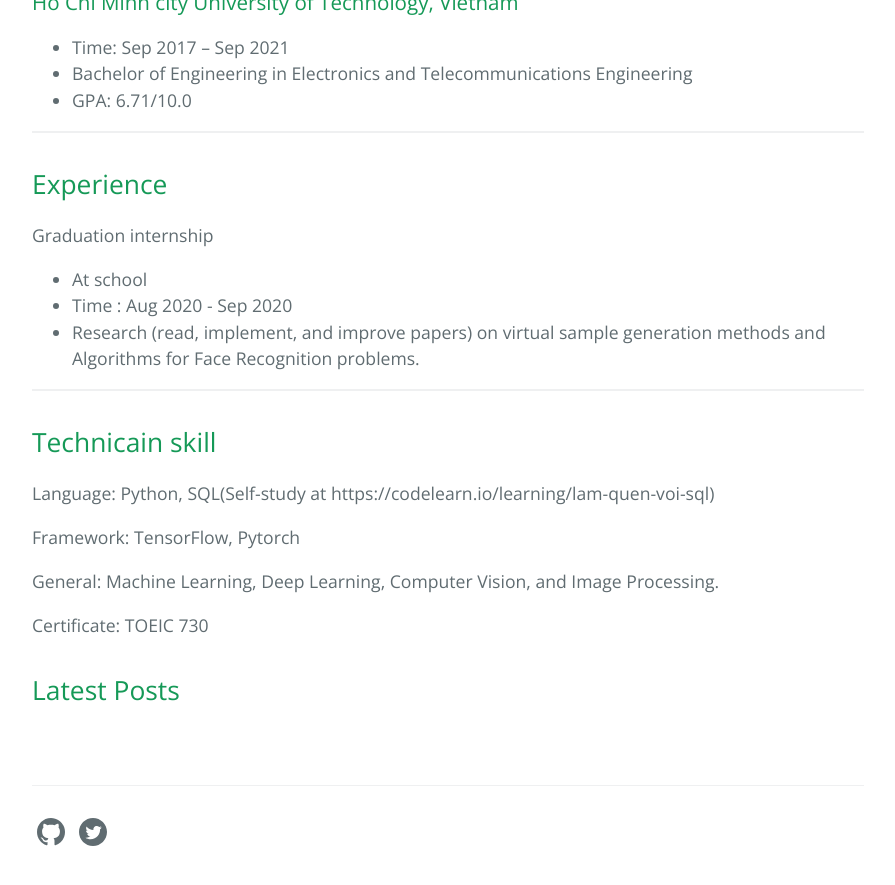
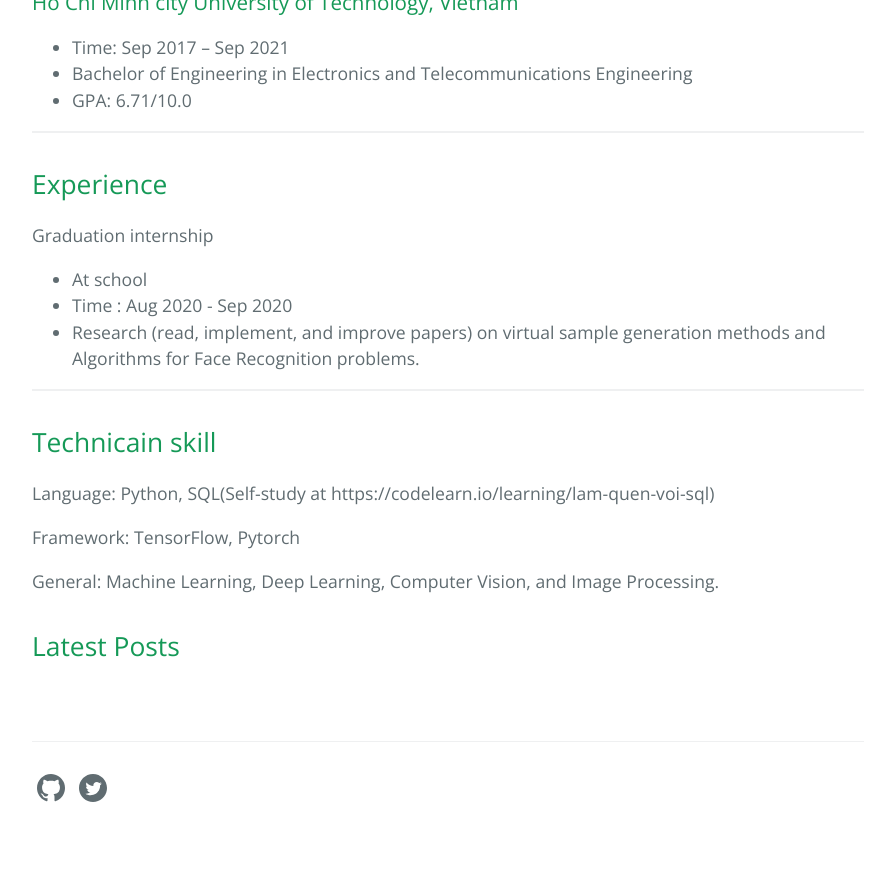
Before and after one commit to HungK1m/HungK1m.github.io, a Jekyll site: the page built from index.md, in a window 1280 px wide and 900 px high, scrolled down 988 px. Shown: the top 885 px of the window, without its empty margins (192-1087 px from the left). Built offline with Jekyll 4.4.1, drawn with Linux system fonts in a browser that asks for light colours; after the commit the page ends 1844 px from its top, so only the background shows below that; part of the change alters nothing that is shown.

Commit message:
Update index.md

```diff
--- a/index.md
+++ b/index.md
@@ -50,20 +50,3 @@ Language: Python, SQL(Self-study at https://codelearn.io/learning/lam-quen-voi-s
 Framework: TensorFlow, Pytorch
 
 General: Machine Learning, Deep Learning, Computer Vision, and Image Processing.
-
-Certificate: TOEIC 730
-
-
-<!--Start of Tawk.to Script-->
-<script type="text/javascript">
-var Tawk_API=Tawk_API||{}, Tawk_LoadStart=new Date();
-(function(){
-var s1=document.createElement("script"),s0=document.getElementsByTagName("script")[0];
-s1.async=true;
-s1.src='https://embed.tawk.to/62d638d9b0d10b6f3e7d0292/1g8acs4us';
-s1.charset='UTF-8';
-s1.setAttribute('crossorigin','*');
-s0.parentNode.insertBefore(s1,s0);
-})();
-</script>
-<!--End of Tawk.to Script-->
```
